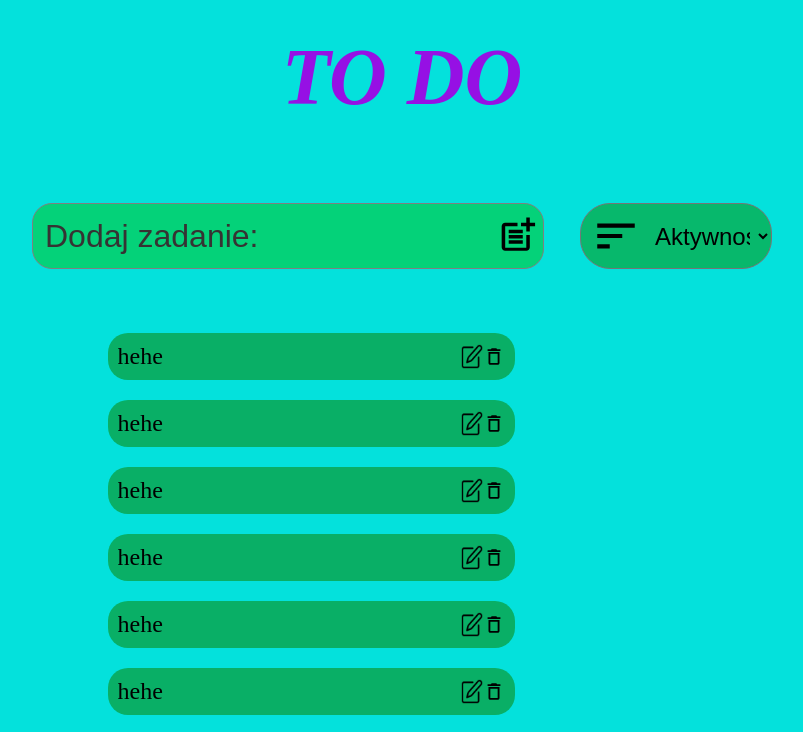
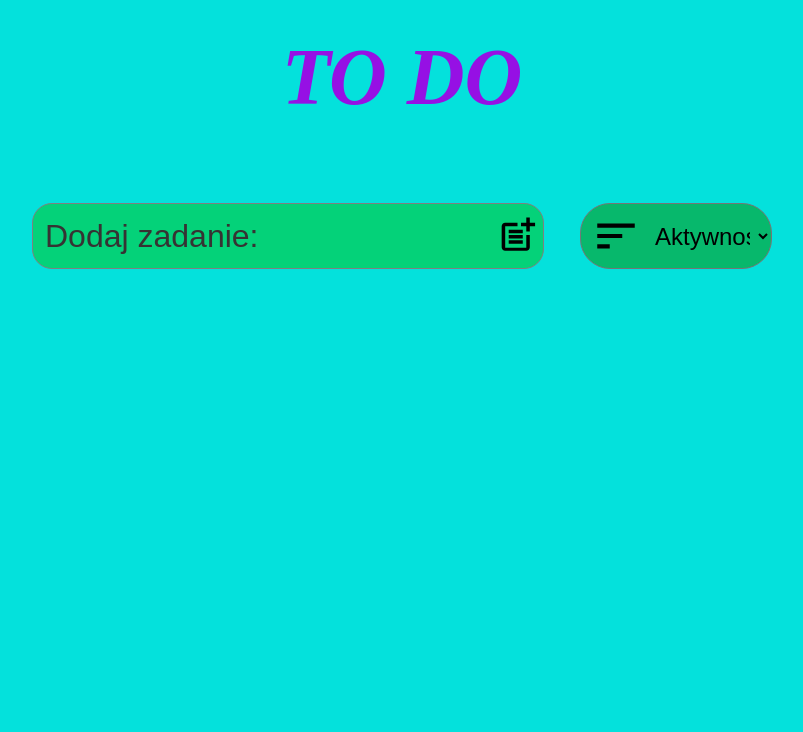
Before and after one commit to PatrykKuniczak/to_do_dc_first_task, a plain HTML site: page src/index.html in a window 1280 px wide. Shown: the whole page, without its empty margins (238-1041 px from the left). Drawn offline with Linux system fonts and the light colour scheme.

Commit message:
delete dummy li

```diff
--- a/src/index.html
+++ b/src/index.html
@@ -34,97 +34,6 @@
 <div id="list-container">
     <div>
         <ul id="tasks-list">
-            <li>
-                <text>
-                    hehe
-                </text>
-
-
-                <button class="list-btn" type="button"><img src="img/edit.png" alt="Edit Button"/></button>
-                <button class="list-btn" type="button"><img src="img/delete.svg" alt="Delete Button"/></button>
-            </li>
-
-            <li>
-                <text>
-                    hehe
-                </text>
-
-
-                <button class="list-btn" type="button"><img src="img/edit.png" alt="Edit Button"/></button>
-                <button class="list-btn" type="button"><img src="img/delete.svg" alt="Delete Button"/></button>
-            </li>
-            <li>
-                <text>
-                    hehe
-                </text>
-
-
-                <button class="list-btn" type="button"><img src="img/edit.png" alt="Edit Button"/></button>
-                <button class="list-btn" type="button"><img src="img/delete.svg" alt="Delete Button"/></button>
-            </li>
-            <li>
-                <text>
-                    hehe
-                </text>
-
-
-                <button class="list-btn" type="button"><img src="img/edit.png" alt="Edit Button"/></button>
-                <button class="list-btn" type="button"><img src="img/delete.svg" alt="Delete Button"/></button>
-            </li>
-            <li>
-                <text>
-                    hehe
-                </text>
-
-
-                <button class="list-btn" type="button"><img src="img/edit.png" alt="Edit Button"/></button>
-                <button class="list-btn" type="button"><img src="img/delete.svg" alt="Delete Button"/></button>
-            </li>
-            <li>
-                <text>
-                    hehe
-                </text>
-
-
-                <button class="list-btn" type="button"><img src="img/edit.png" alt="Edit Button"/></button>
-                <button class="list-btn" type="button"><img src="img/delete.svg" alt="Delete Button"/></button>
-            </li>
-            <li>
-                <text>
-                    hehe
-                </text>
-
-
-                <button class="list-btn" type="button"><img src="img/edit.png" alt="Edit Button"/></button>
-                <button class="list-btn" type="button"><img src="img/delete.svg" alt="Delete Button"/></button>
-            </li>
-            <li>
-                <text>
-                    hehe
-                </text>
-
-
-                <button class="list-btn" type="button"><img src="img/edit.png" alt="Edit Button"/></button>
-                <button class="list-btn" type="button"><img src="img/delete.svg" alt="Delete Button"/></button>
-            </li>
-            <li>
-                <text>
-                    hehe
-                </text>
-
-
-                <button class="list-btn" type="button"><img src="img/edit.png" alt="Edit Button"/></button>
-                <button class="list-btn" type="button"><img src="img/delete.svg" alt="Delete Button"/></button>
-            </li>
-            <li>
-                <text>
-                    hehe
-                </text>
-
-
-                <button class="list-btn" type="button"><img src="img/edit.png" alt="Edit Button"/></button>
-                <button class="list-btn" type="button"><img src="img/delete.svg" alt="Delete Button"/></button>
-            </li>
         </ul>
     </div>
 </div>
```
